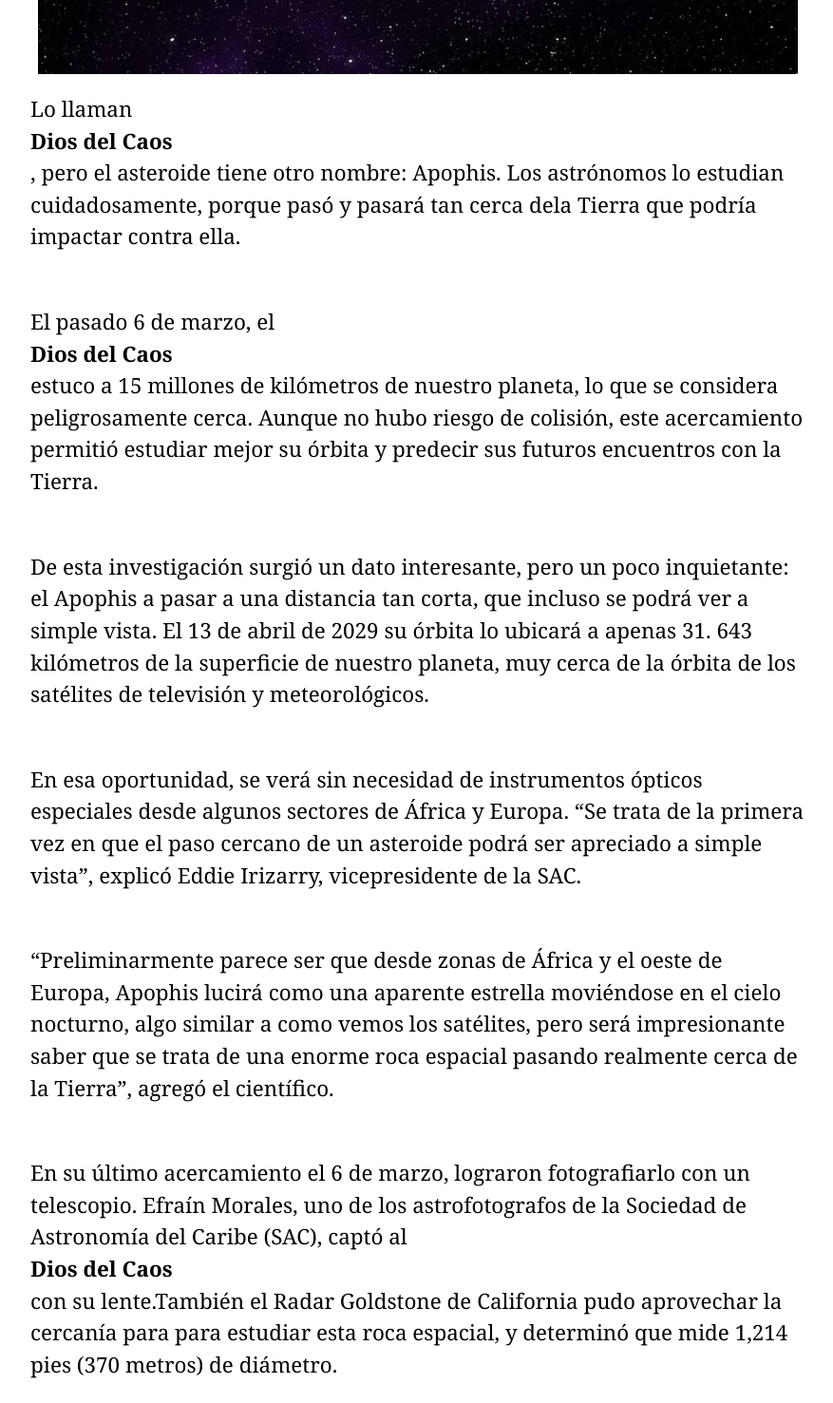
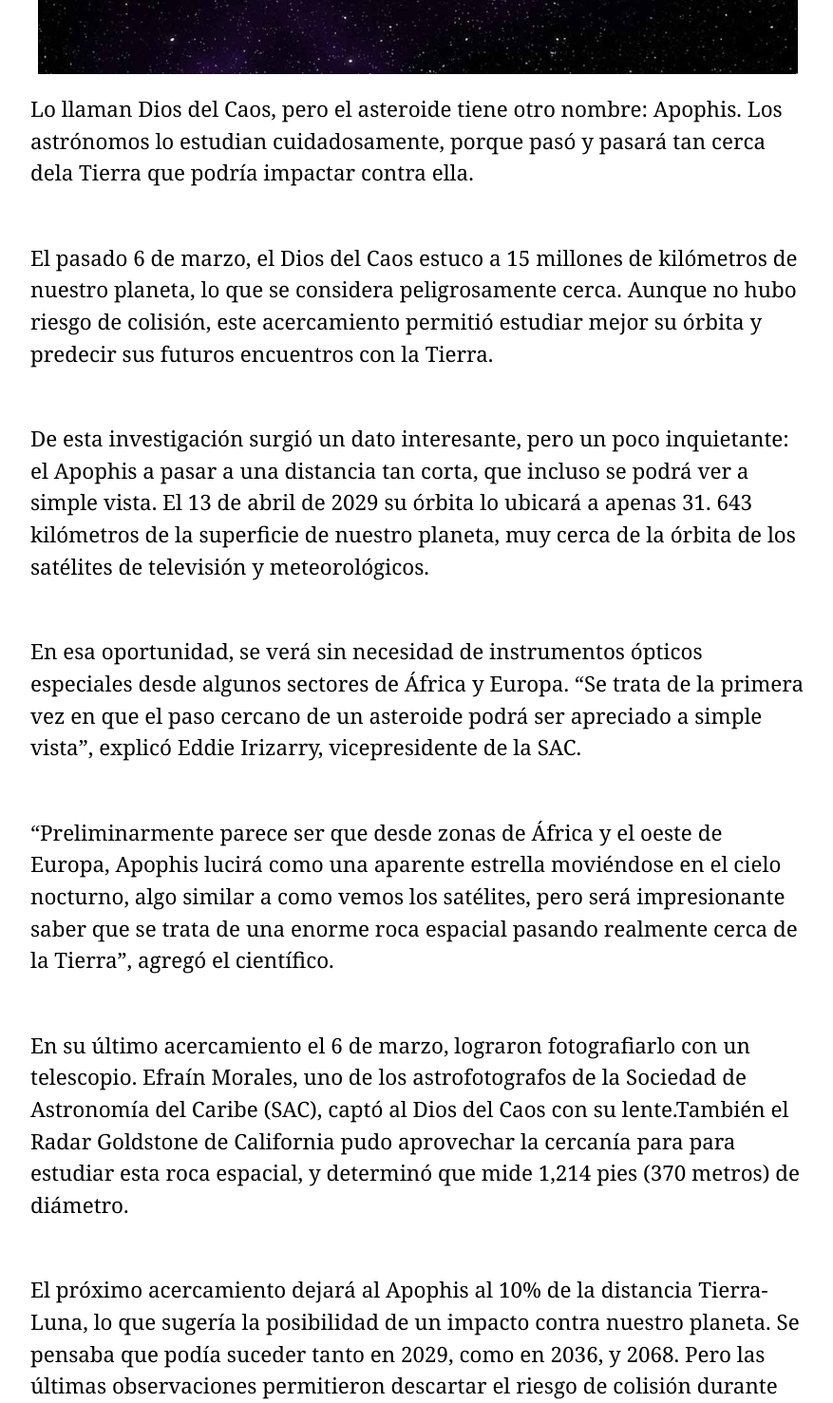
Before and after one commit to Vanderverse/SitioBenavides, a plain HTML site: page vistas/articulo4.html in a window 1280 px wide. Shown: the part 940-2417 px from the top of the page at 95% size, without its empty margins (200-1077 px from the left). Drawn offline with nearby package versions, Linux system fonts and the light colour scheme.

Commit message:
corregido articulo4.html

```diff
--- a/vistas/articulo4.html
+++ b/vistas/articulo4.html
@@ -55,12 +55,12 @@
 				<h5>El asteroide Apophis, apodado Dios del Caos, pasó muy cerca de la Tierra y volverá a hacerlo aún más cerca, y analizan el riesgo de colisión.</h5>
 				<img src="../img/aphopis.jpg" class="img-fluid" alt="asteroide aphopis">
 				<article>
-					<p>Lo llaman <strong>Dios del Caos</strong>, pero el asteroide tiene otro nombre: Apophis. Los astrónomos lo estudian cuidadosamente, porque pasó y pasará tan cerca dela Tierra que podría impactar contra ella.</p>
-					<p>El pasado 6 de marzo, el<strong> Dios del Caos</strong> estuco a 15 millones de kilómetros de nuestro planeta, lo que se considera peligrosamente cerca. Aunque no hubo riesgo de colisión, este acercamiento permitió estudiar mejor su órbita y predecir sus futuros encuentros con la Tierra.</p>
+					<p>Lo llaman Dios del Caos, pero el asteroide tiene otro nombre: Apophis. Los astrónomos lo estudian cuidadosamente, porque pasó y pasará tan cerca dela Tierra que podría impactar contra ella.</p>
+					<p>El pasado 6 de marzo, el Dios del Caos estuco a 15 millones de kilómetros de nuestro planeta, lo que se considera peligrosamente cerca. Aunque no hubo riesgo de colisión, este acercamiento permitió estudiar mejor su órbita y predecir sus futuros encuentros con la Tierra.</p>
 					<p>De esta investigación surgió un dato interesante, pero un poco inquietante: el Apophis a pasar a una distancia tan corta, que incluso se podrá ver a simple vista. El 13 de abril de 2029 su órbita lo ubicará a apenas 31. 643 kilómetros de la superficie de nuestro planeta, muy cerca de la órbita de los satélites de televisión y meteorológicos.</p>
 					<p>En esa oportunidad, se verá sin necesidad de instrumentos ópticos especiales desde algunos sectores de África y Europa. “Se trata de la primera vez en que el paso cercano de un asteroide podrá ser apreciado a simple vista”, explicó Eddie Irizarry, vicepresidente de la SAC.</p>
 					<p>“Preliminarmente parece ser que desde zonas de África y el oeste de Europa, Apophis lucirá como una aparente estrella moviéndose en el cielo nocturno, algo similar a como vemos los satélites, pero será impresionante saber que se trata de una enorme roca espacial pasando realmente cerca de la Tierra”, agregó el científico.</p>
-					<p>En su último acercamiento el 6 de marzo, lograron fotografiarlo con un telescopio. Efraín Morales, uno de los astrofotografos de la Sociedad de Astronomía del Caribe (SAC), captó al <strong>Dios del Caos</strong> con su lente.También el Radar Goldstone de California pudo aprovechar la cercanía para para estudiar esta roca espacial, y determinó que mide 1,214 pies (370 metros) de diámetro.</p>
+					<p>En su último acercamiento el 6 de marzo, lograron fotografiarlo con un telescopio. Efraín Morales, uno de los astrofotografos de la Sociedad de Astronomía del Caribe (SAC), captó al Dios del Caos con su lente.También el Radar Goldstone de California pudo aprovechar la cercanía para para estudiar esta roca espacial, y determinó que mide 1,214 pies (370 metros) de diámetro.</p>
 					<p>El próximo acercamiento dejará al Apophis al 10% de la distancia Tierra-Luna, lo que sugería la posibilidad de un impacto contra nuestro planeta. Se pensaba que podía suceder tanto en 2029, como en 2036, y 2068. Pero las últimas observaciones permitieron descartar el riesgo de colisión durante esos acercamientos.</p>
 					<p>Fuente: Sociedad de Astronomía</p>
 				</article>
```
